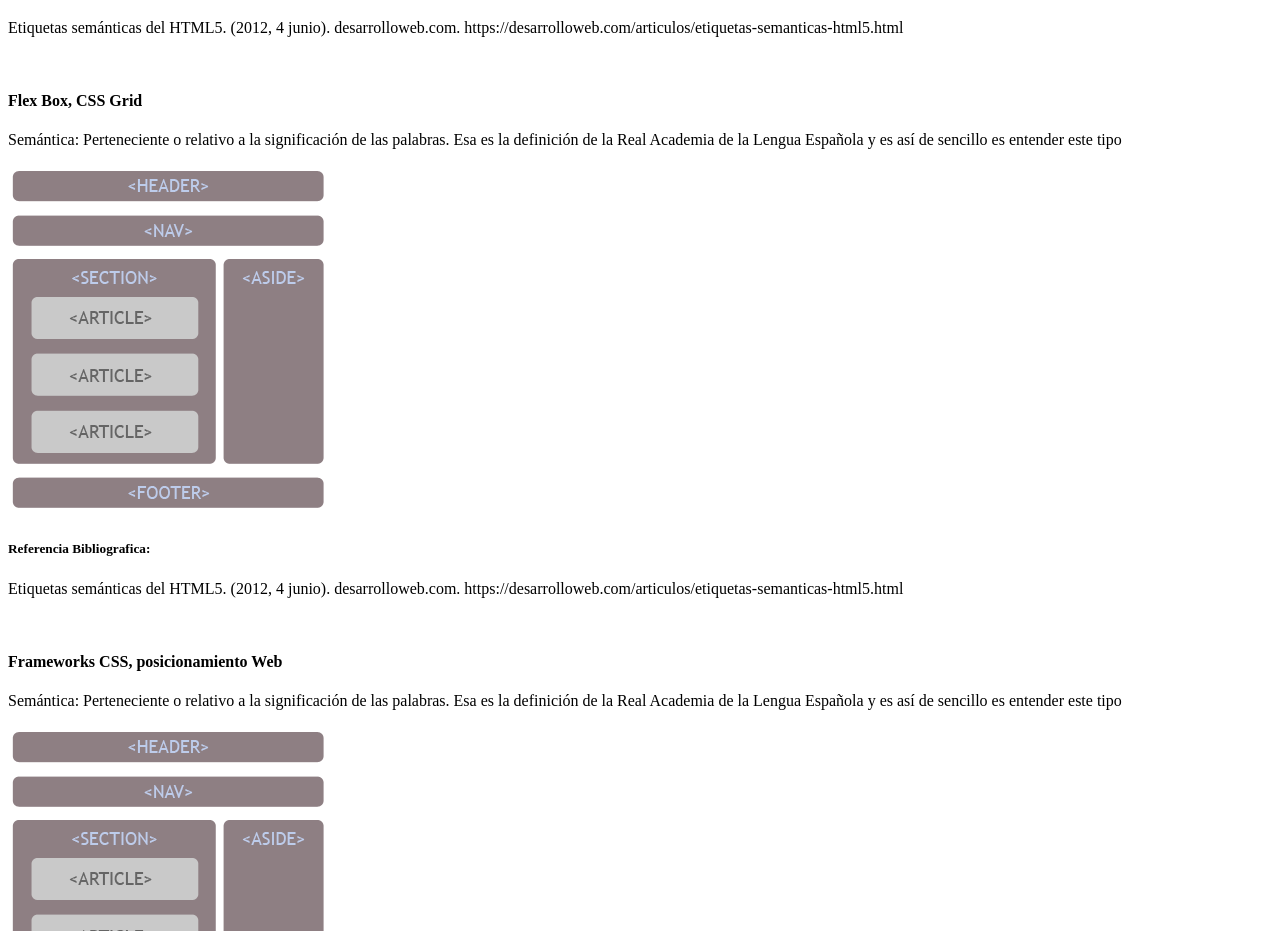
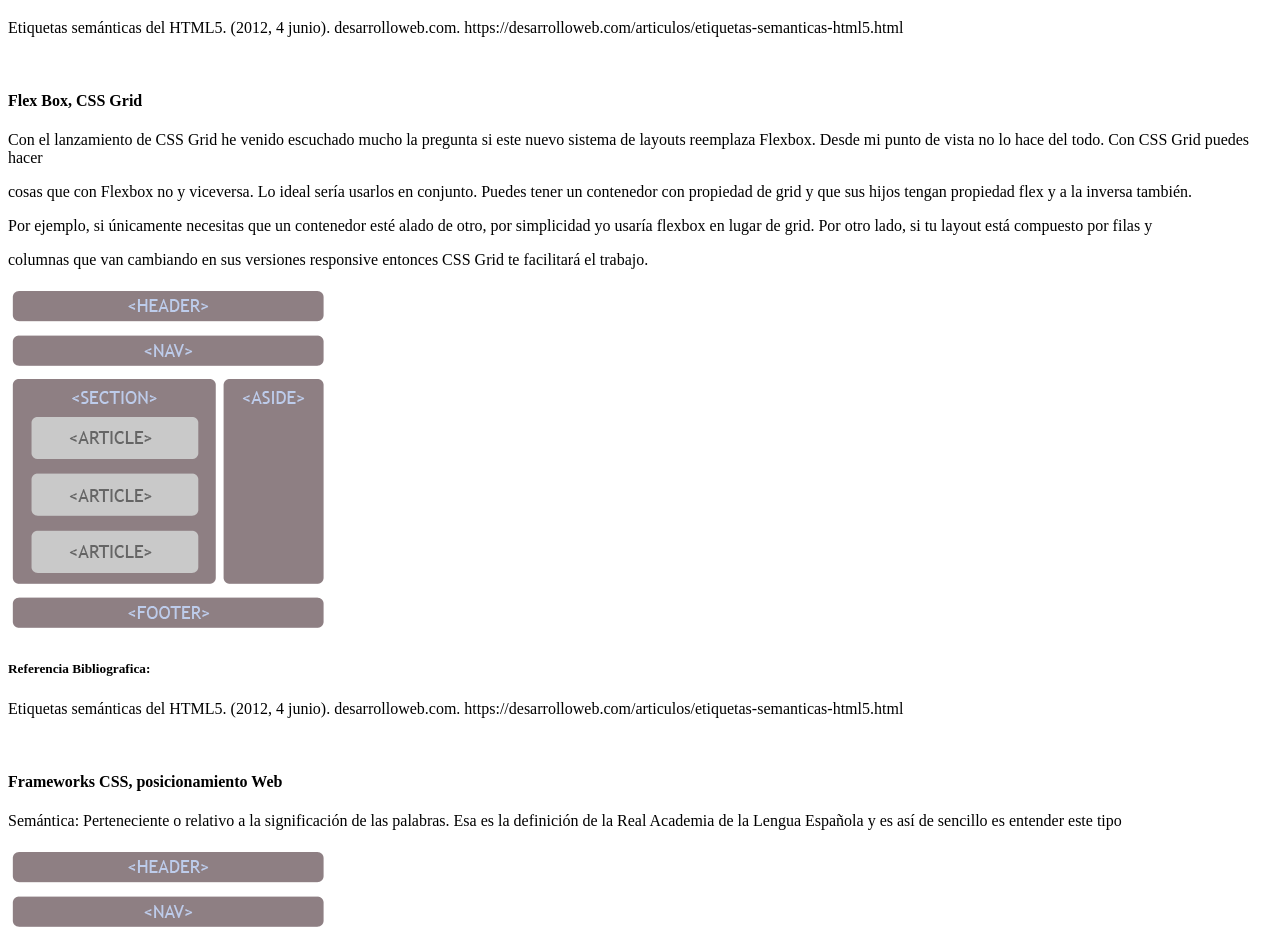
Before and after one commit to javiemeh/DSW-JavierMelo, a plain HTML site: page fase2/design.html in a window 1280 px wide. Shown: the part 2564-3495 px from the top of the page. Drawn offline with Linux system fonts and the light colour scheme.

Commit message:
Update design.html

```diff
--- a/fase2/design.html
+++ b/fase2/design.html
@@ -76,7 +76,10 @@
              <br>
             </section>
               <h4>Flex Box, CSS Grid</h4>
-              <P>Semántica: Perteneciente o relativo a la significación de las palabras. Esa es la definición de la Real Academia de la Lengua Española y es así de sencillo es entender este tipo</p>
+              <P>Con el lanzamiento de CSS Grid he venido escuchado mucho la pregunta si este nuevo sistema de layouts reemplaza Flexbox. Desde mi punto de vista no lo hace del todo. Con CSS Grid puedes hacer</p>
+                <P>cosas que con Flexbox no y viceversa. Lo ideal sería usarlos en conjunto. Puedes tener un contenedor con propiedad de grid y que sus hijos tengan propiedad flex y a la inversa también.</p>
+                    <P>Por ejemplo, si únicamente necesitas que un contenedor esté alado de otro, por simplicidad yo usaría flexbox en lugar de grid. Por otro lado, si tu layout está compuesto por filas y</p>
+                        <P>columnas que van cambiando en sus versiones responsive entonces CSS Grid te facilitará el trabajo.</p>
               <img src="semanticahtml.png" alt="">
             <h5>Referencia Bibliografica:</h5>
              <p>Etiquetas semánticas del HTML5. (2012, 4 junio). desarrolloweb.com. https://desarrolloweb.com/articulos/etiquetas-semanticas-html5.html</p>
```
